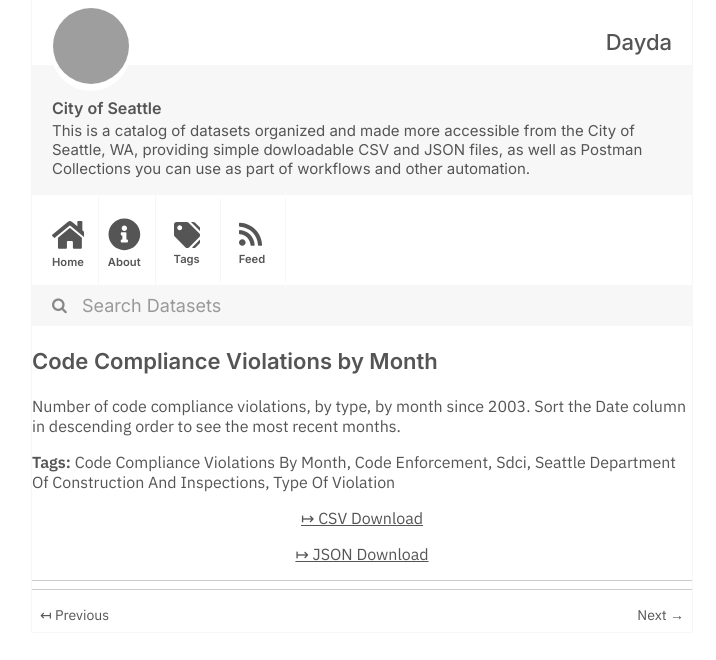
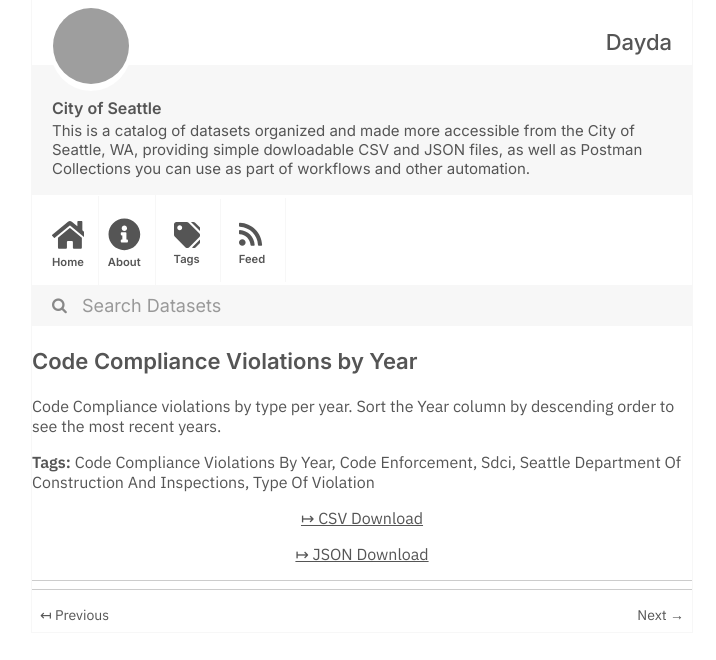
Before and after one commit to dayda-entities/city-of-seattle, a Jekyll site: the page built from _posts/2020-11-10-code-compliance-violations-by-.md, in a window 1280 px wide, cut to the strip 0-660 px from the top of the page. Shown: the whole strip, without its empty margins (278-994 px from the left). Built offline with Jekyll 4.4.1, drawn with Linux system fonts in a browser that asks for light colours; grey boxes are pictures that could not be loaded.

```diff
--- a/_posts/2020-11-10-code-compliance-violations-by-.md
+++ b/_posts/2020-11-10-code-compliance-violations-by-.md
@@ -1,20 +1,20 @@
 ---
-title: Code Compliance Violations by Month
-created: '2020-11-10T16:59:00.549080'
-modified: '2020-12-04T19:18:35.577011'
+title: Code Compliance Violations by Year
+created: '2020-11-10T16:58:58.412612'
+modified: '2020-12-04T19:18:34.143536'
 state: active
 type: dataset
 tags:
-  - Code Compliance Violations By Month
+  - Code Compliance Violations By Year
   - Code Enforcement
   - Sdci
   - Seattle Department Of Construction And Inspections
   - Type Of Violation
 groups:
   - Local Government
-csv_url: 'https://data.seattle.gov/api/views/4m8w-zxcb/rows.csv?accessType=DOWNLOAD'
-json_url: 'https://data.seattle.gov/api/views/4m8w-zxcb/rows.json?accessType=DOWNLOAD'
+csv_url: 'https://data.seattle.gov/api/views/3qih-4uwq/rows.csv?accessType=DOWNLOAD'
+json_url: 'https://data.seattle.gov/api/views/3qih-4uwq/rows.json?accessType=DOWNLOAD'
 layout: post
 
 ---
-Number of code compliance violations, by type, by month since 2003. Sort the Date column in descending order to see the most recent months.
+Code Compliance violations by type per year. Sort the Year column by descending order to see the most recent years.
```
